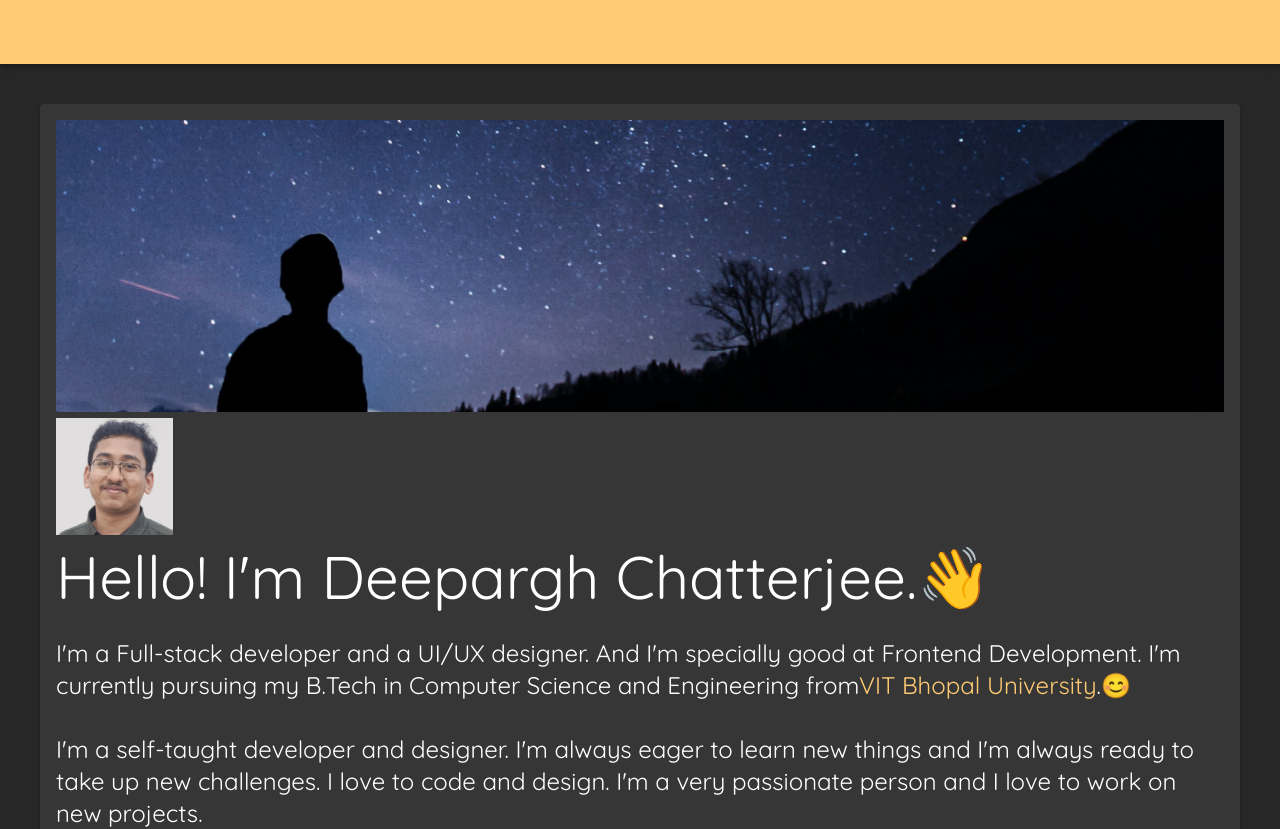
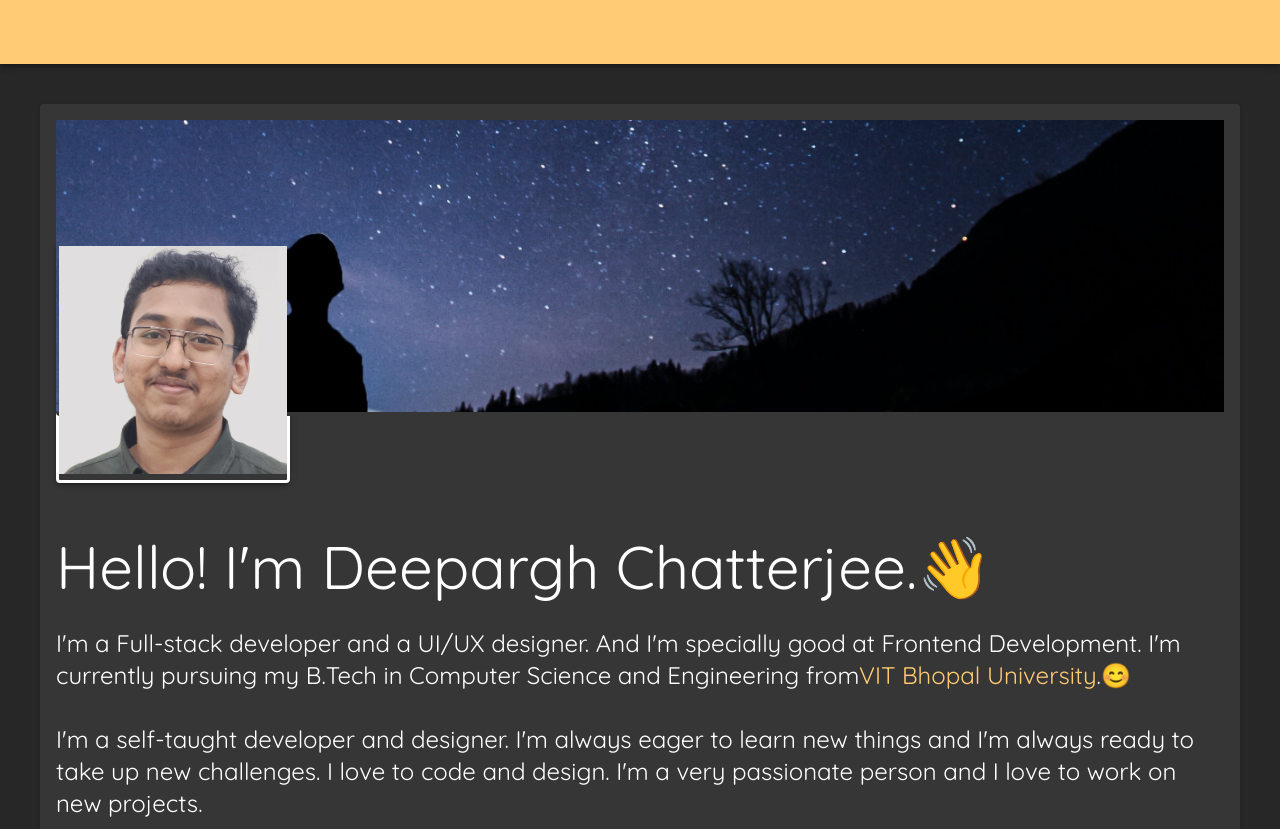
Before and after one commit to chatterjeedeep08/portfolio, a React (Create React App) app: page / in a window 1280 px wide. Shown: the top 829 px of the page. Built offline with nearby package versions, Linux system fonts and the light colour scheme.

Commit message:
updated intro

```diff
--- a/src/components/subcomponents/intro.js
+++ b/src/components/subcomponents/intro.js
@@ -3,19 +3,33 @@ import Typography from '@mui/material/Typography';
 import Card from '@mui/material/Card';
 import CardContent from '@mui/material/CardContent';
 import {FaLinkedin, FaInstagram, FaTwitter} from "react-icons/fa";
+import { Paper } from "@mui/material";
 
 function intro(){
     return(
         <Card sx={{ minWidth: 275, margin:5}}>
           <CardContent>
+            {/* Profile Picture */}
+            <Paper elevation={0} style={{width:"100%", height:"5%"}} sx={{display:{md:'inline', sm:'none', xs:'none'}}}>
+              <img src={process.env.PUBLIC_URL + '/profileArt.jpg'} alt="profile art" style={{width:"100%", height:"5%"}}/>
+              <Paper elevation={3} style={{width:"20%", height:"20%", borderWidth:"50%", borderStyle:"solid"}} sx={{marginTop:"-15%"}}>
+                <img src={process.env.PUBLIC_URL + '/profile.png'} alt="profile" style={{width:"100%", height:"100%"}}/>
+              </Paper>
+            </Paper>
+            <Paper elevation={0} style={{width:"100%", height:"5%"}} sx={{display:{md:'none', sm:'inline'}}}>
+              <img src={process.env.PUBLIC_URL + '/profile.png'} alt="profile" style={{width:"70%", height:"70%",marginLeft:"15%"}}/>
+            </Paper>
+            <br/><br/>
             {/* Name */}
-            <img src={process.env.PUBLIC_URL + '/profileArt.jpg'} alt="profile art" style={{width:"100%", height:"5%"}}/>
-            <img src={process.env.PUBLIC_URL + '/profile.png'} alt="profile" style={{width:"10%", height:"10%",}}/>
-            <Typography variant="h2" >
+            <Typography variant="h2" sx={{display:{md:'inline', sm:'none', xs:'none'}}}>
                 Hello! I'm Deepargh Chatterjee.
                 <span role="img" aria-label="waving-hand">👋</span>
             </Typography>
-            <br/>
+            <Typography variant="h3" sx={{display:{md:'none',sm:'inline'}}}>
+                Hello! I'm Deepargh Chatterjee.
+                <span role="img" aria-label="waving-hand">👋</span>
+            </Typography>
+            <br/><br/>
             {/* About */}
             <Typography variant="h5">
                 I'm a Full-stack developer and a UI/UX designer. And I'm specially good at Frontend Development.
@@ -29,7 +43,7 @@ function intro(){
                 I'm a very friendly person and I love to make new friends. I'm always ready to connect with new people. Here are my social media handles:
                 <br/><br/>
                 {/* Social Media Handles */}
-                <a href="https://www.linkedin.com/in/deepargh-chatterjee-0b1b1b1b1/" target="_blank" rel="noopener noreferrer" style={{textDecoration:"none", color:"#ffcb74"}}>
+                <a href="https://www.linkedin.com/in/deepargh-chatterjee-086662198/" target="_blank" rel="noopener noreferrer" style={{textDecoration:"none", color:"#ffcb74"}}>
                   <FaLinkedin style={{fontSize:"1.5rem"}} size={30}/> &nbsp;&nbsp;
                 </a>
                 <a href="https://www.instagram.com/chatterjeedeep08/" target="_blank" rel="noopener noreferrer" style={{textDecoration:"none", color:"#ffcb74"}}>
```
